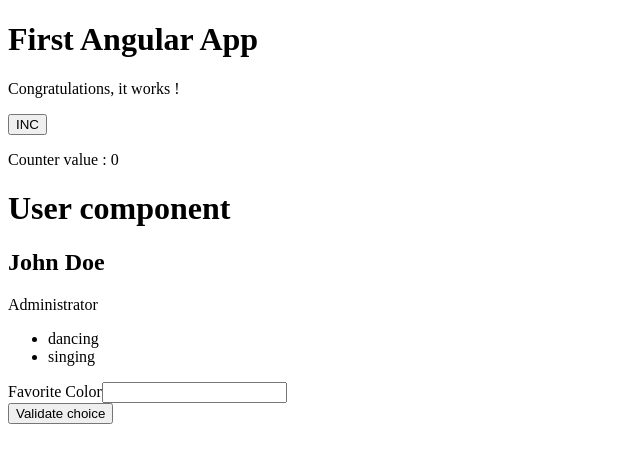
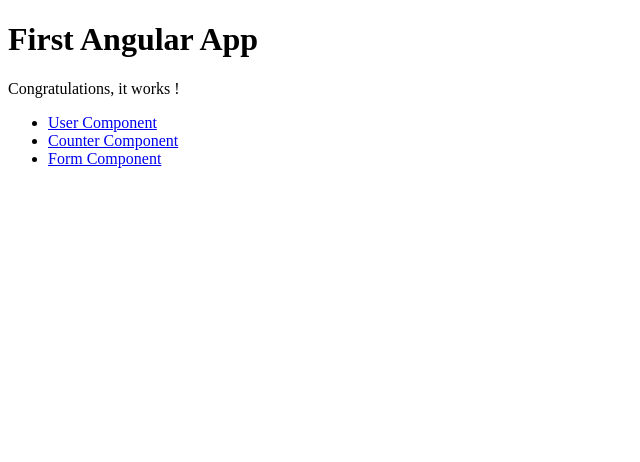
Before and after one commit to rgirodon/tse_angular, an Angular app: page / in a window 1280 px wide. Shown: the top 462 px of the page, without its empty margins (0-640 px from the left). Built offline with nearby package versions, Linux system fonts and the light colour scheme.

Commit message:
Add router and navigation

```diff
--- a/src/app/app.component.html
+++ b/src/app/app.component.html
@@ -1,5 +1,11 @@
 <h1>{{ title }}</h1>
 <p>{{ message }}</p>
-<app-counter></app-counter>
-<app-user></app-user>
-<app-form></app-form>
+<nav>
+    <ul>
+        <li><a routerLink="/user" routerLinkActive="active" ariaCurrentWhenActive="page">User Component</a></li>
+        <li><a routerLink="/counter" routerLinkActive="active" ariaCurrentWhenActive="page">Counter Component</a></li>
+        <li><a routerLink="/form" routerLinkActive="active" ariaCurrentWhenActive="page">Form Component</a></li>
+    </ul>
+</nav>
+<!-- The routed views render in the <router-outlet>-->
+<router-outlet></router-outlet>
--- a/src/app/app.component.ts
+++ b/src/app/app.component.ts
@@ -1,5 +1,5 @@
 import { Component } from '@angular/core';
-import { RouterOutlet } from '@angular/router';
+import { RouterLink, RouterLinkActive, RouterOutlet } from '@angular/router';
 import { CounterComponent } from './counter/counter.component';
 import { UserComponent } from './user/user.component';
 import { FormComponent } from './form/form.component';
@@ -7,7 +7,7 @@
 @Component({
   selector: 'app-root',
   standalone: true,
-  imports: [RouterOutlet, CounterComponent, UserComponent, FormComponent],
+  imports: [RouterOutlet, RouterLink, RouterLinkActive, CounterComponent, UserComponent, FormComponent],
   templateUrl: './app.component.html',
   styleUrl: './app.component.css'
 })
--- a/src/app/app.routes.ts
+++ b/src/app/app.routes.ts
@@ -1,3 +1,10 @@
 import { Routes } from '@angular/router';
+import { CounterComponent } from './counter/counter.component';
+import { UserComponent } from './user/user.component';
+import { FormComponent } from './form/form.component';
 
-export const routes: Routes = [];
+export const routes: Routes = [
+    { path: 'counter', component: CounterComponent },
+    { path: 'user', component: UserComponent },
+    { path: 'form', component: FormComponent },
+];
```
